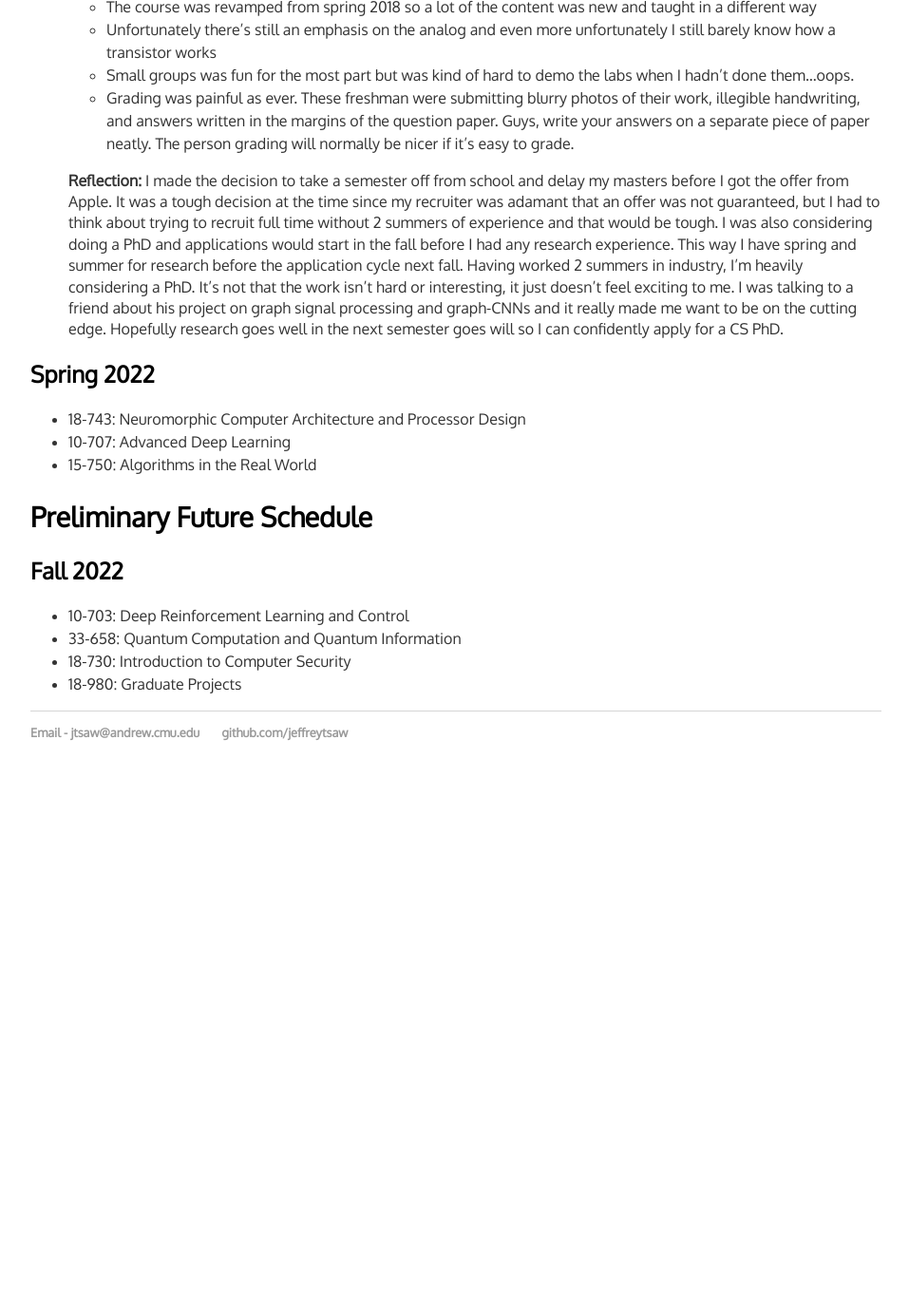
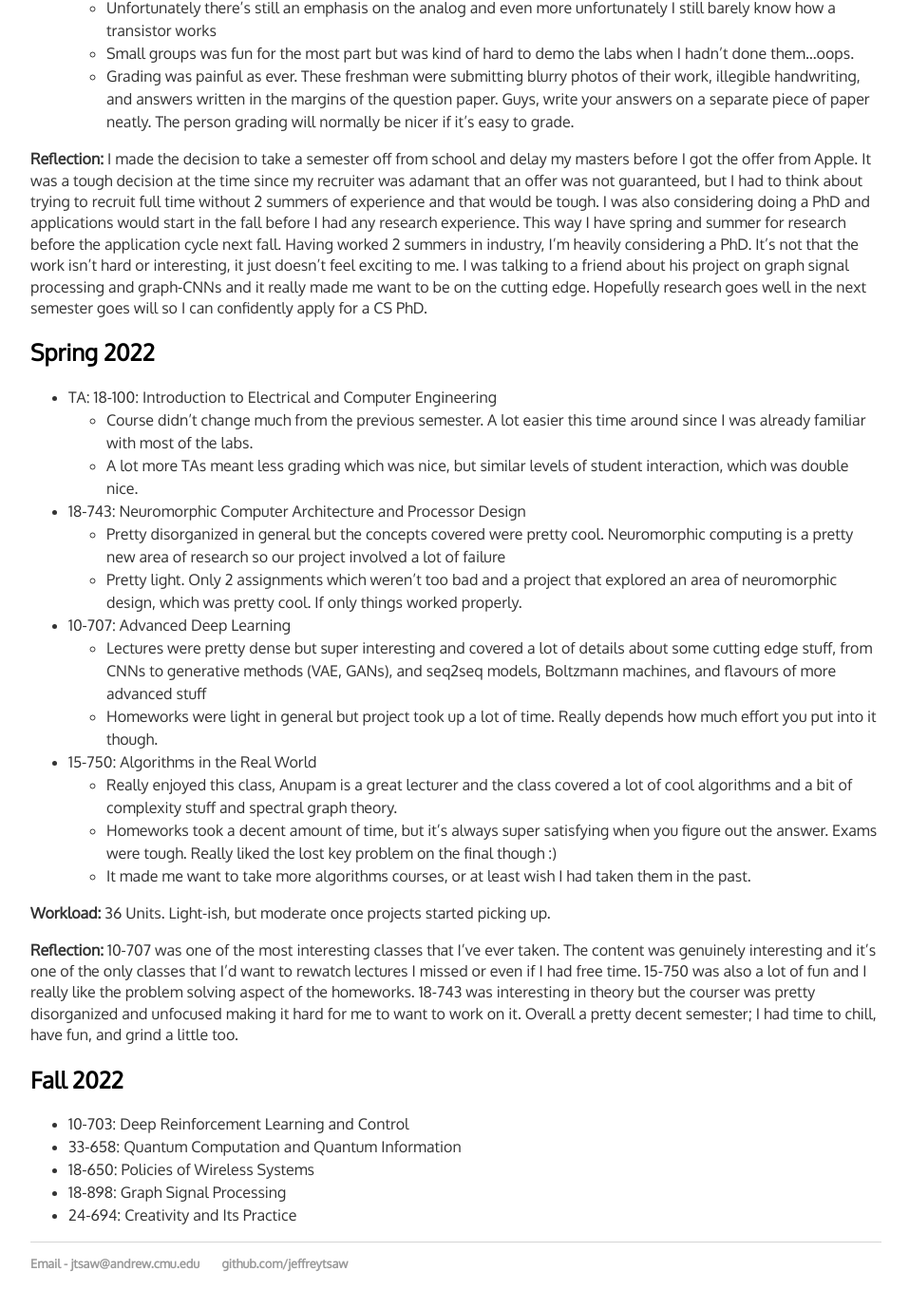
Before and after one commit to jeffreytsaw/jeffreytsaw.github.io, a Jekyll site: the page built from college.md, in a window 1280 px wide and 1400 px high, scrolled down 9720 px. Shown: the top 1378 px of the window at 95% size, without its empty margins (160-1117 px from the left). Built offline with Jekyll 4.4.1, drawn with Linux system fonts in a browser that asks for light colours; before the commit the page ends 10561 px from its top, so only the background shows below that; some of the changed text lies outside the part shown.

Commit message:
update college page

```diff
--- a/college.md
+++ b/college.md
@@ -10,7 +10,7 @@ Inspired by [Professor Hoe's Advice](https://users.ece.cmu.edu/~jhoe/doku/doku.p
 
 **Major**: I came in restricted undeclared engineering and had really no idea what I wanted to do. At first I wanted to do Materials Science and Engineering, but decided it wasn't for me after the intro course. In the end, I thought the upper level ECE courses looked the most interesting, so I applied at the end of freshmen year, and luckily, they let everyone who apply transfer to ECE that year.
 
-**Goals:** My goals changed a lot through my first 3 years at CMU. I've gone from wanting to do MatSci research to working as a software engineer, to working as a hardware design engineer. Now, my interest has shifted to ML, especially deep reinforcement learning, and my plan is is to try and pursue a PhD in CS focusing on deep learning and robotics.
+**Goals:** My goals changed a lot through my first 3 years at CMU. I've gone from wanting to do MatSci research to working as a software engineer, to working as a hardware design engineer. Now, my interest has shifted to ML, especially deep learning. My goal is just to find work that inspires me.
 
 **☆**: courses that really stood out to me and, in my opinion, are genuinely worth taking.
 
@@ -251,11 +251,11 @@ I studied abroad this semester at UCL. I applied early in the fall, and they not
     - You get as much as you put into it, so if you really get into the role, and read all the information and try and get involved with discussions it can be a lot of fun.
     - The whole simulation was ran by Valens Global, which was a company that consulted with the US government on things like Al-Qaeda, so that was pretty neat.
 
-    **Other:** This ends my undergraduate career. I laughed, I cried, but it was an experience I wouldn't change for the world.
+**Other:** This ends my undergraduate career. I laughed, I cried, but it was an experience I wouldn't change for the world.
 
-    **Workload:**  45 units - Light/Moderate. Moderate when Comp Arch labs were due
+**Workload:**  45 units - Light/Moderate. Moderate when Comp Arch labs were due
 
-    **Reflection:** 18-447 labs sucked up majority of my time and my partners weren't the greatest and were busy with other things. That being said they ended up being really rewarding and I think I understood some of the material better because of it. It's always nice to bridge the gap between idea and implementation. 33-234 was also enjoyable and I learned a lot. The first half of the course was easy, but it got pretty hairy towards the end especially with QM in 3D. 18-500 is pretty annoying, especially with all the report and presentations they made us do which was a waste of time IMO. My advice would be to start and learn all the requisite technologies early so you can breeze during the semester. To be honest I didn't do much work this semester, I mostly hung around and enjoyed my last semester as an undergraduate with friends in a typical college student manner :).
+**Reflection:** 18-447 labs sucked up majority of my time and my partners weren't the greatest and were busy with other things. That being said they ended up being really rewarding and I think I understood some of the material better because of it. It's always nice to bridge the gap between idea and implementation. 33-234 was also enjoyable and I learned a lot. The first half of the course was easy, but it got pretty hairy towards the end especially with QM in 3D. 18-500 is pretty annoying, especially with all the report and presentations they made us do which was a waste of time IMO. My advice would be to start and learn all the requisite technologies early so you can breeze during the semester. To be honest I didn't do much work this semester, I mostly hung around and enjoyed my last semester as an undergraduate with friends in a typical college student manner :).
 
 
 ## Summer 2021
@@ -276,17 +276,30 @@ I studied abroad this semester at UCL. I applied early in the fall, and they not
     - Small groups was fun for the most part but was kind of hard to demo the labs when I hadn't done them...oops.
     - Grading was painful as ever. These freshman were submitting blurry photos of their work, illegible handwriting, and answers written in the margins of the question paper. Guys, write your answers on a separate piece of paper neatly. The person grading will normally be nicer if it's easy to grade.
 
-    **Reflection:** I made the decision to take a semester off from school and delay my masters before I got the offer from Apple. It was a tough decision at the time since my recruiter was adamant that an offer was not guaranteed, but I had to think about trying to recruit full time without 2 summers of experience and that would be tough. I was also considering doing a PhD and applications would start in the fall before I had any research experience. This way I have spring and summer for research before the application cycle next fall. Having worked 2 summers in industry, I'm heavily considering a PhD. It's not that the work isn't hard or interesting, it just doesn't feel exciting to me. I was talking to a friend about his project on graph signal processing and graph-CNNs and it really made me want to be on the cutting edge. Hopefully research goes well in the next semester goes will so I can confidently apply for a CS PhD.
+**Reflection:** I made the decision to take a semester off from school and delay my masters before I got the offer from Apple. It was a tough decision at the time since my recruiter was adamant that an offer was not guaranteed, but I had to think about trying to recruit full time without 2 summers of experience and that would be tough. I was also considering doing a PhD and applications would start in the fall before I had any research experience. This way I have spring and summer for research before the application cycle next fall. Having worked 2 summers in industry, I'm heavily considering a PhD. It's not that the work isn't hard or interesting, it just doesn't feel exciting to me. I was talking to a friend about his project on graph signal processing and graph-CNNs and it really made me want to be on the cutting edge. Hopefully research goes well in the next semester goes will so I can confidently apply for a CS PhD.
 
 ## Spring 2022
+- TA: 18-100: Introduction to Electrical and Computer Engineering
+    - Course didn't change much from the previous semester. A lot easier this time around since I was already familiar with most of the labs.
+    - A lot more TAs meant less grading which was nice, but similar levels of student interaction, which was double nice.
 - 18-743: Neuromorphic Computer Architecture and Processor Design
+    - Pretty disorganized in general but the concepts covered were pretty cool. Neuromorphic computing is a pretty new area of research so our project involved a lot of failure
+    - Pretty light. Only 2 assignments which weren't too bad and a project that explored an area of neuromorphic design, which was pretty cool. If only things worked properly.
 - 10-707: Advanced Deep Learning
+    - Lectures were pretty dense but super interesting and covered a lot of details about some cutting edge stuff, from CNNs to generative methods (VAE, GANs), and seq2seq models, Boltzmann machines, and flavours of more advanced stuff
+    - Homeworks were light in general but project took up a lot of time. Really depends how much effort you put into it though.
 - 15-750: Algorithms in the Real World
+    - Really enjoyed this class, Anupam is a great lecturer and the class covered a lot of cool algorithms and a bit of complexity stuff and spectral graph theory.
+    - Homeworks took a decent amount of time, but it's always super satisfying when you figure out the answer. Exams were tough. Really liked the lost key problem on the final though :)
+    - It made me want to take more algorithms courses, or at least wish I had taken them in the past.
 
-# Preliminary Future Schedule
+**Workload:** 36 Units. Light-ish, but moderate once projects started picking up.
+
+**Reflection:** 10-707 was one of the most interesting classes that I've ever taken. The content was genuinely interesting and it's one of the only classes that I'd want to rewatch lectures I missed or even if I had free time. 15-750 was also a lot of fun and I really like the problem solving aspect of the homeworks. 18-743 was interesting in theory but the courser was pretty disorganized and unfocused making it hard for me to want to work on it. Overall a pretty decent semester; I had time to chill, have fun, and grind a little too.
 
 ## Fall 2022
 - 10-703: Deep Reinforcement Learning and Control
 - 33-658: Quantum Computation and Quantum Information
-- 18-730: Introduction to Computer Security
-- 18-980: Graduate Projects
+- 18-650: Policies of Wireless Systems
+- 18-898: Graph Signal Processing
+- 24-694: Creativity and Its Practice
```
Also changed, not shown: index.html (+3 -5 lines).
